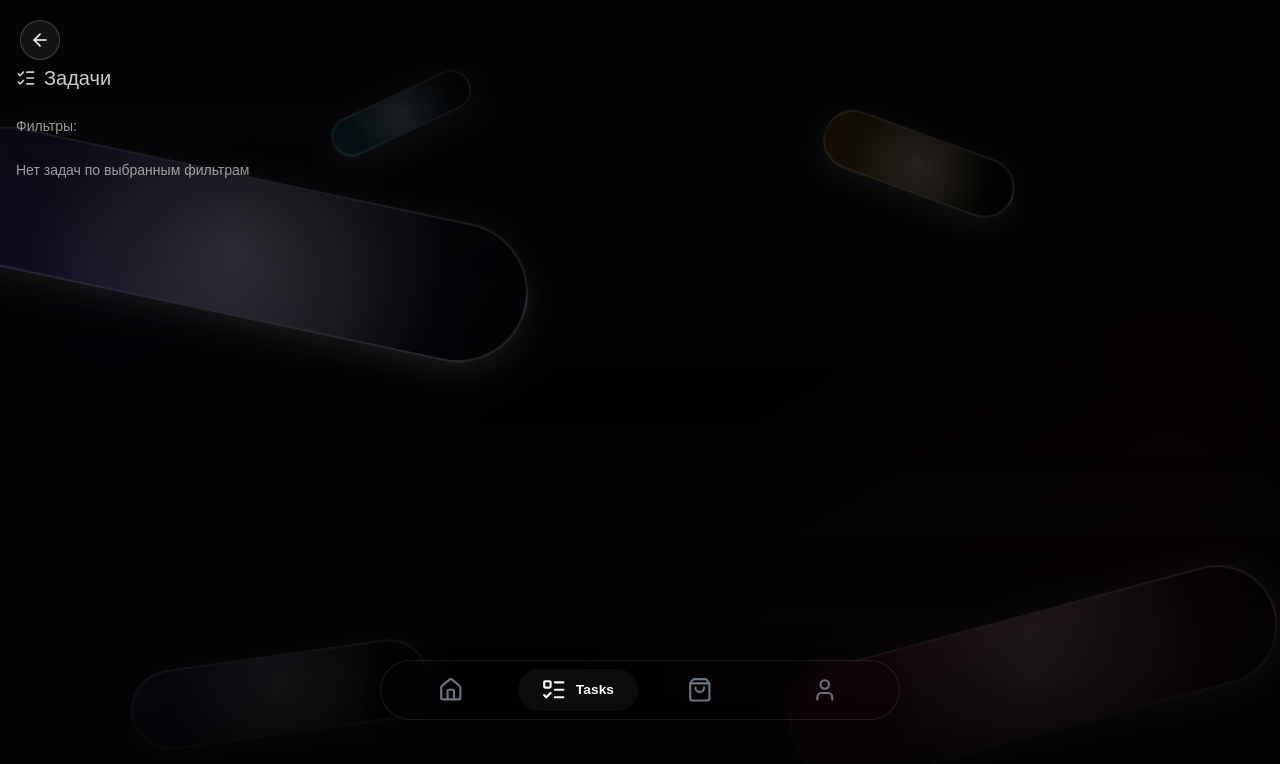
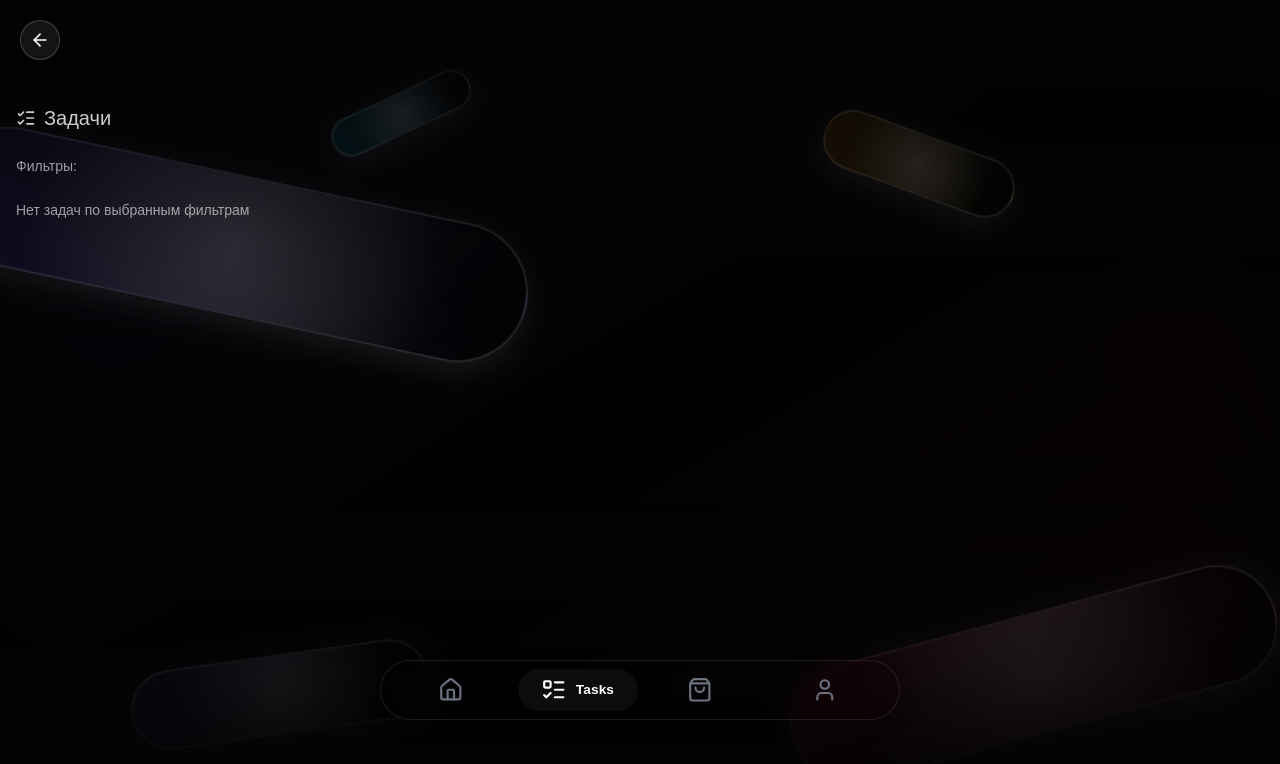
Before and after one commit to Bogatyrzzz/taskertrack, a Next.js app: page /tasks in a window 1280 px wide. Shown: the top 764 px of the page. Built offline with nearby package versions, Linux system fonts and the light colour scheme.

Commit message:
feat(layout): add PagePaddingWrapper to apply top spacing on internal pages

```diff
--- a/src/app/layout.tsx
+++ b/src/app/layout.tsx
@@ -4,6 +4,7 @@ import "./globals.css";
 import SiteNavbar from "@/components/ui/site-navbar";
 import BackgroundShapes from "@/components/ui/background-shapes";
 import BackButton from "@/components/ui/back-button";
+import PagePaddingWrapper from "@/components/ui/page-padding-wrapper";
 
 const geistSans = Geist({
   variable: "--font-geist-sans",
@@ -32,7 +33,7 @@ export default function RootLayout({
       >
         <BackgroundShapes />
         <BackButton />
-        <main className="relative z-10 min-h-[100svh]">{children}</main>
+        <PagePaddingWrapper>{children}</PagePaddingWrapper>
         <SiteNavbar />
       </body>
     </html>
--- a/src/app/tasks/page.tsx
+++ b/src/app/tasks/page.tsx
@@ -16,7 +16,7 @@ export default function TasksPage({
   const overdueFilter = due === "overdue";
 
   return (
-    <div className="container mx-auto px-4 pt-16 pb-10 text-foreground">
+    <div className="container mx-auto px-4 py-10 text-foreground">
       <header className="mb-6 flex items-center gap-2 text-white/80">
         <ListChecks className="size-5" />
         <h1 className="text-xl">Задачи</h1>
--- /dev/null
+++ b/src/components/ui/page-padding-wrapper.tsx
@@ -0,0 +1,12 @@
+"use client";
+
+import React from "react";
+import { usePathname } from "next/navigation";
+
+export default function PagePaddingWrapper({ children }: { children: React.ReactNode }) {
+  const pathname = usePathname();
+  const isHome = pathname === "/";
+  return (
+    <main className={`relative z-10 min-h-[100svh] ${isHome ? "" : "pt-16"}`}>{children}</main>
+  );
+}
```
